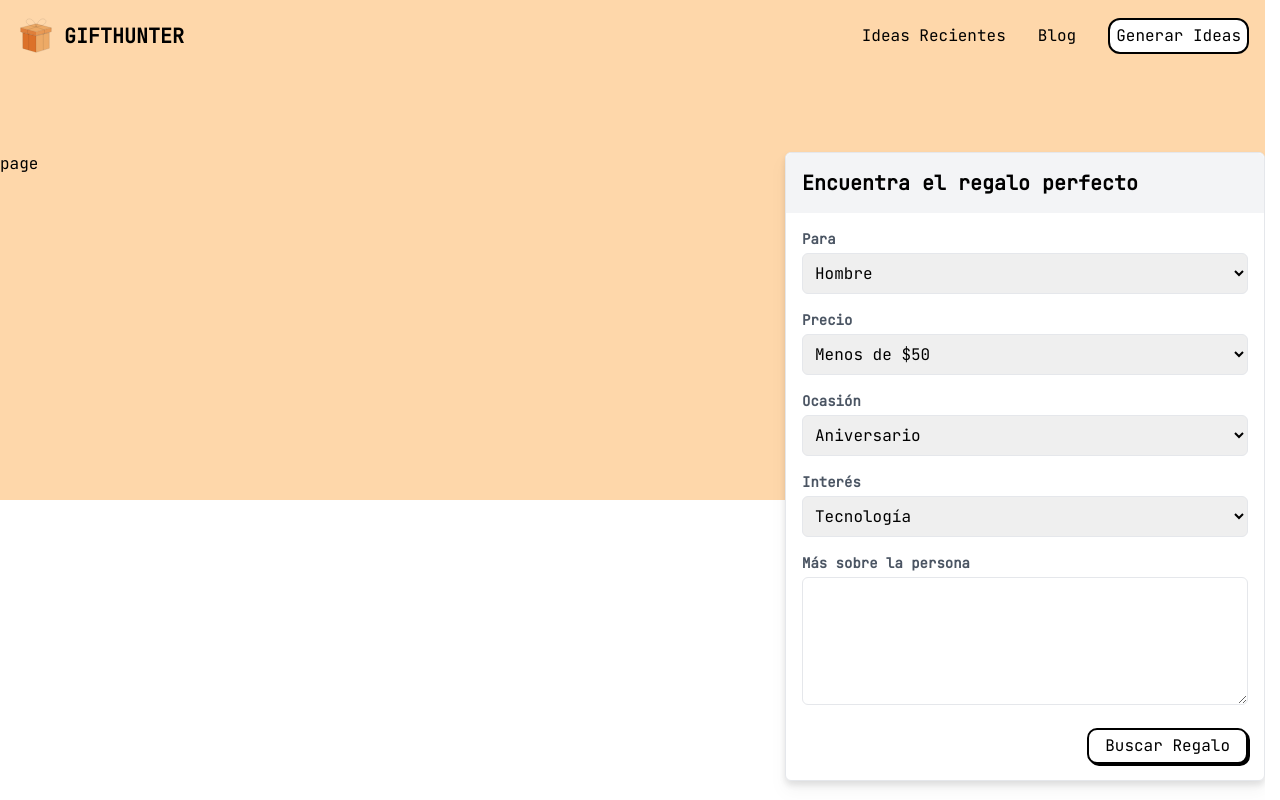
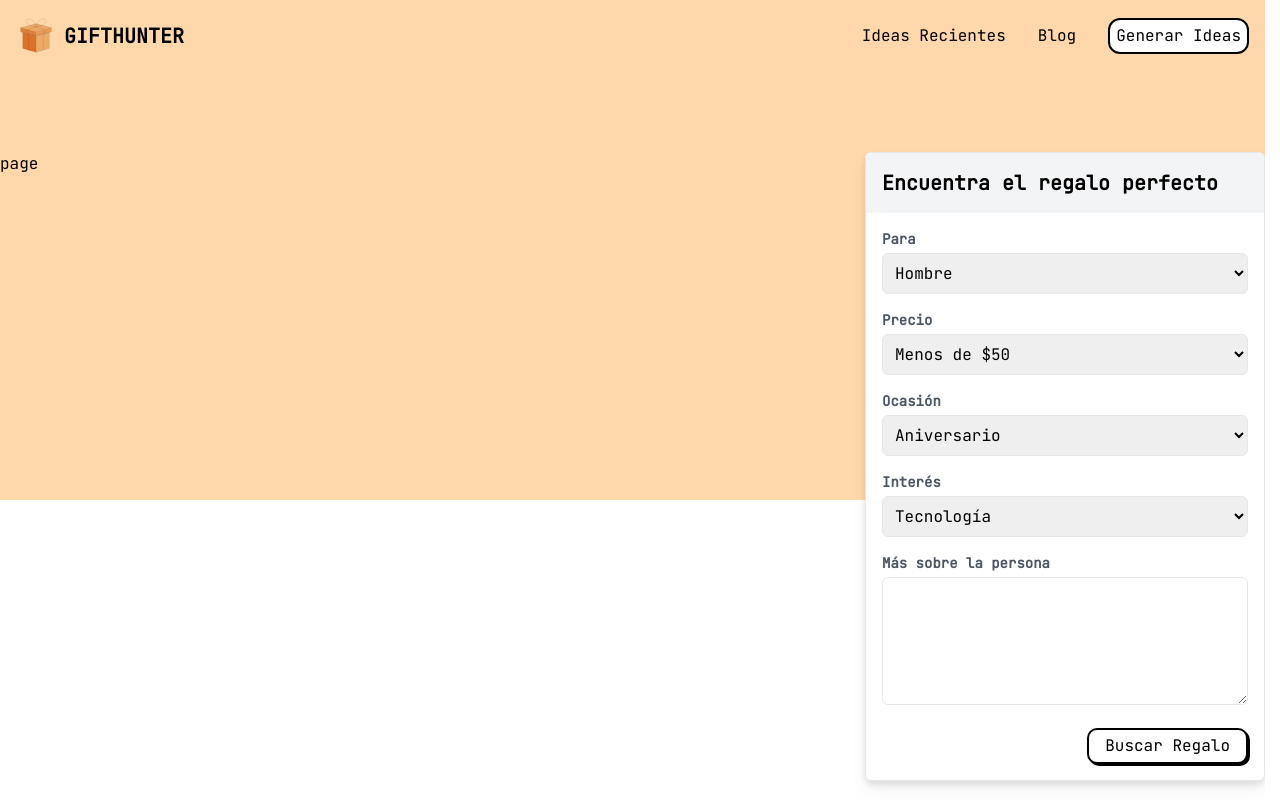
Before and after one commit to sergitejada/MiduVercelHackathon, a Next.js app: page /blog/boda in a window 1280 px wide. Shown: the top 800 px of the page. Built offline with nearby package versions, Linux system fonts and the light colour scheme.

Commit message:
feat: Update side-gifts-form-generator component styling

```diff
--- a/src/components/side-gifts-form-generator/side-gifts-form-generator.tsx
+++ b/src/components/side-gifts-form-generator/side-gifts-form-generator.tsx
@@ -2,7 +2,7 @@ import Button from "../ui/button"
 
 export default function SideGiftsFormGenerator() {
 	return (
-		<aside className="h-fit w-[30rem] rounded-md border bg-white drop-shadow-lg">
+		<aside className="h-fit min-w-[25rem] rounded-md border bg-white drop-shadow-lg">
 			<header className="rounded-t-md bg-gray-100 p-4">
 				<h2 className="text-xl font-semibold">Encuentra el regalo perfecto</h2>
 			</header>
```
